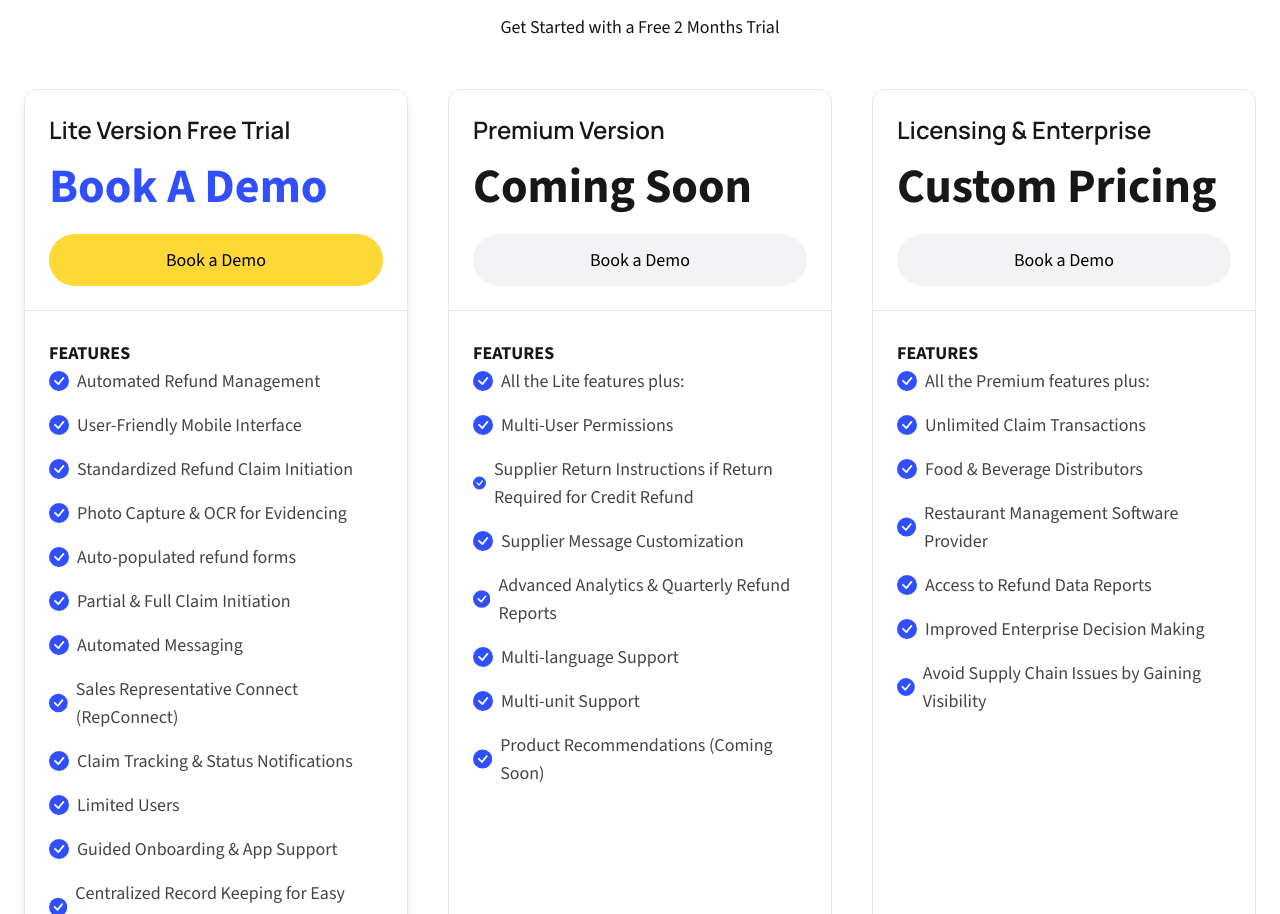
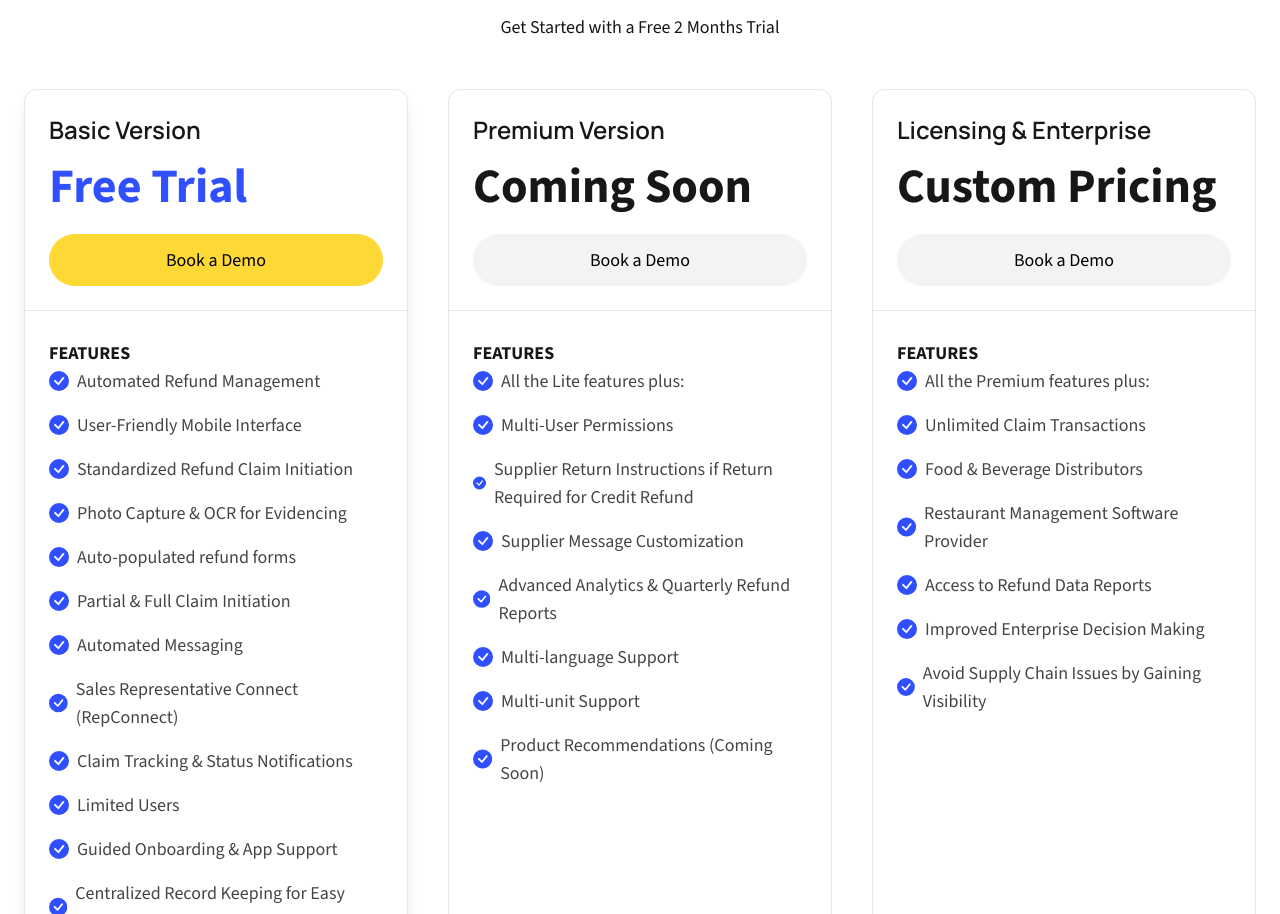
Before and after one commit to mahditasfin/butter-website-main, a Next.js app: page / in a window 1280 px wide. Shown: the part 3125-4039 px from the top of the page. Built offline with nearby package versions, Linux system fonts and the light colour scheme.

Commit message:
Update pricing.ts

```diff
--- a/src/data/pricing.ts
+++ b/src/data/pricing.ts
@@ -2,8 +2,8 @@ import { IPricing } from "@/types";
 
 export const tiers: IPricing[] = [
     {
-        name: 'Lite Version Free Trial',
-        price: 'Book A Demo',
+        name: 'Basic Version',
+        price: 'Free Trial',
         features: [
             'Automated Refund Management',
             'User-Friendly Mobile Interface',
```
